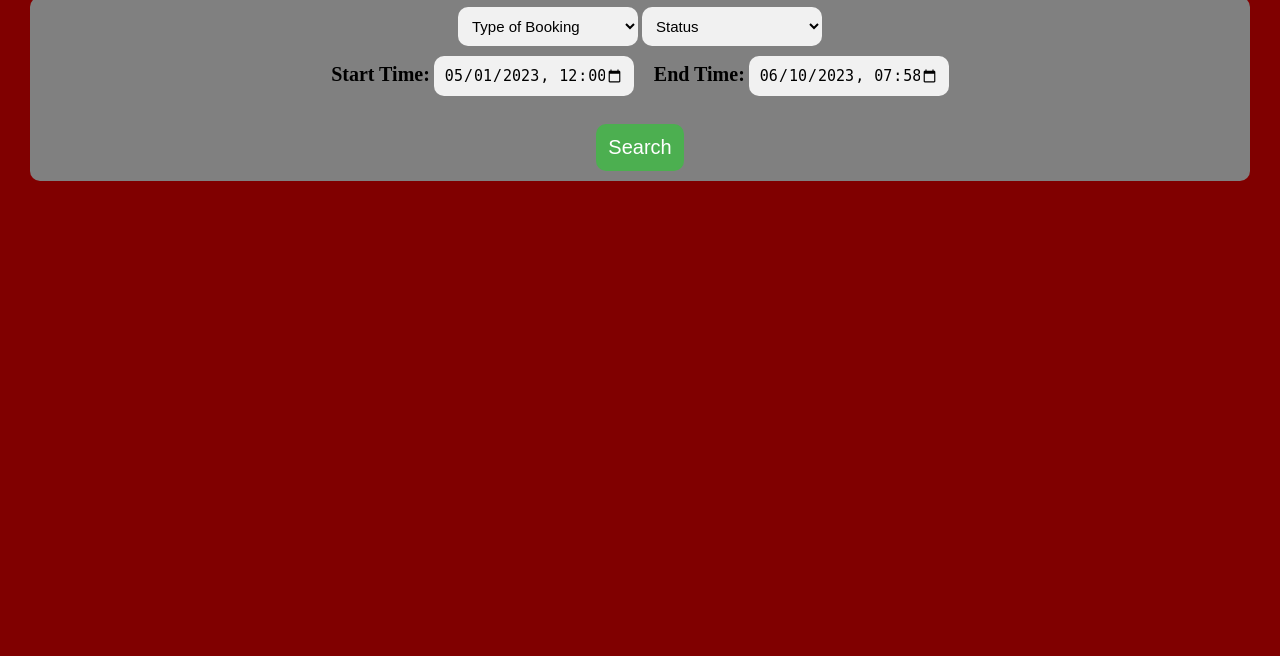
After one commit to boraaktas/COMP306_Project, a PHP site: page /bookings_ViewFilter.php in a window 1280 px wide. The commit adds this page. Shown: the part 144-800 px from the top of the page. Run offline with PHP 8.4, Linux system fonts and the light colour scheme; a user stored in the database is signed in.

Commit message:
first changes

```diff
--- /dev/null
+++ b/room-booking/bookings_ViewFilter.php
@@ -0,0 +1,162 @@
+<?php
+    session_start();
+    include "config.php";
+    include "header.php";
+
+    if (!isset($_SESSION['ku_id'])) {
+        header('Location: login.php');
+    }
+
+    $now = date("Y-m-d H:i");
+?>
+
+
+<script>
+
+    function check_date() {
+
+        var start_date = document.getElementById("start_time").value;
+        var end_date = document.getElementById("end_time").value;
+
+
+        if (start_date > end_date) {
+            alert("Please choose a reasonable date range.");
+            return false;
+        }
+
+        return true;
+
+    }
+
+</script>
+
+
+<form action="bookings.php" method="post">
+  <br>
+  <div class="filter-container">
+
+  <select name="booking_type" class="study-room-selector">
+      <option value="all">Type of Booking</option>
+      <option value="join">Join</option>
+      <option value="reservation">Reservation</option>
+    </select>
+
+  <select name="booking_status" class="study-room-selector">
+      <option value="all">Status</option>
+      <option value="Finished">Finished</option>
+      <option value="Future">Future</option>
+    </select>
+
+    <div class="date-container">
+      <div class="date-start-container">
+        <label for="start_time">Start Time:</label>
+        <input type="datetime-local" id="start_time" name="start_time" class="study-room-selector" value="<?php echo date("2023-05-01 00:00"); ?>">
+      </div>
+
+      <div class="date-end-container">
+        <label for="end_time">End Time:</label>
+        <input type="datetime-local" id="end_time" name="end_time" class="study-room-selector" value="<?php echo $now; ?>">
+      </div>
+    </div>
+
+    <br>
+
+    <input type="submit" value="Search" class="search-button" onclick="return check_date()">
+    </div>
+</form>
+
+
+
+<style>
+
+  .filter-container {
+    text-align: center;
+    padding: 10px;
+    border-radius: 10px;
+    background-color: grey;
+    margin-right: 30px;
+    margin-left: 30px;
+  }
+
+  .study-room-selector{
+    padding: 10px;
+    font-size: 15px;
+    border: none;
+    background-color: #f1f1f1;
+    color: #555;
+    border-radius: 10px;
+    width: 180px;
+    margin-bottom: 10px;
+    color: black;
+  }
+
+  ::placeholder {
+    color: black;
+    font-size: 15px;
+  }
+
+  .search-button {
+    padding: 12px 12px;
+    font-size: 20px;
+    border: none;
+    background-color: #4CAF50;
+    color: #fff;
+    border-radius: 10px;
+    cursor: pointer;
+  }
+
+  .search-button:hover {
+    background-color: #45a049;
+  }
+
+
+  .date-container {
+    display: flex;
+    justify-content: center;
+    align-items: center;
+
+  }
+
+  .date-start-container {
+    margin-right: 10px;
+  }
+
+  .date-end-container {
+    margin-left: 10px;
+  }
+
+  .date-start-container label {
+    font-size: 20px;
+    font-weight: bold;
+  }
+
+  .date-end-container label {
+    font-size: 20px;
+    font-weight: bold;
+  }
+
+  .date-start-container input {
+    padding: 10px;
+    font-size: 15px;
+    border: none;
+    background-color: #f1f1f1;
+    color: #555;
+    border-radius: 10px;
+    width: 200px;
+    margin-bottom: 10px;
+    color: black;
+  }
+
+  .date-end-container input {
+    padding: 10px;
+    font-size: 15px;
+    border: none;
+    background-color: #f1f1f1;
+    color: #555;
+    border-radius: 10px;
+    width: 200px;
+    margin-bottom: 10px;
+    color: black;
+  }
+
+</style>
--- a/room-booking/header.php
+++ b/room-booking/header.php
@@ -37,7 +37,7 @@
                     <select class="nav_select" name="Edit" onchange="redirectToPage(this.value)">
                         <option value="" disabled selected>Profile</option>
                         <option value="Edit">Edit</option>
-                        <option value="Settings">Settings</option>
+                        <option value="Bookings">Bookings</option>
                         <option value="logout">Logout</option>
 
                     </select>
```
Also changed, not shown: room-booking/bookings.php (added, +224 -0 lines).
